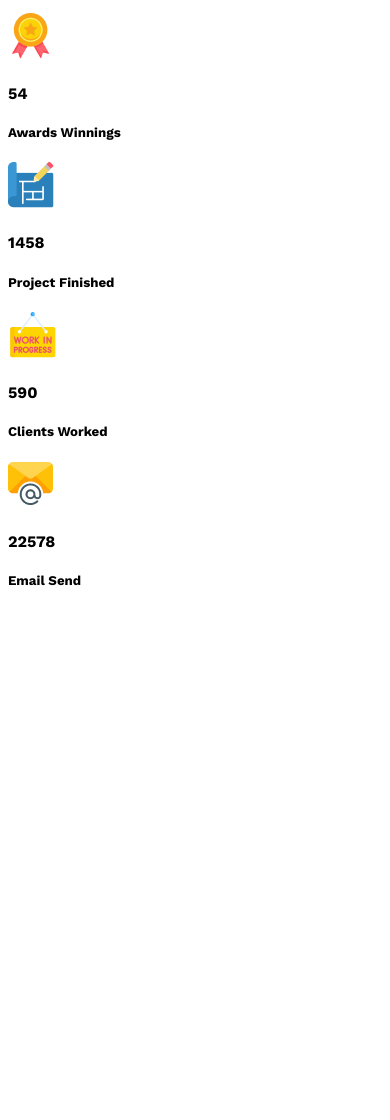
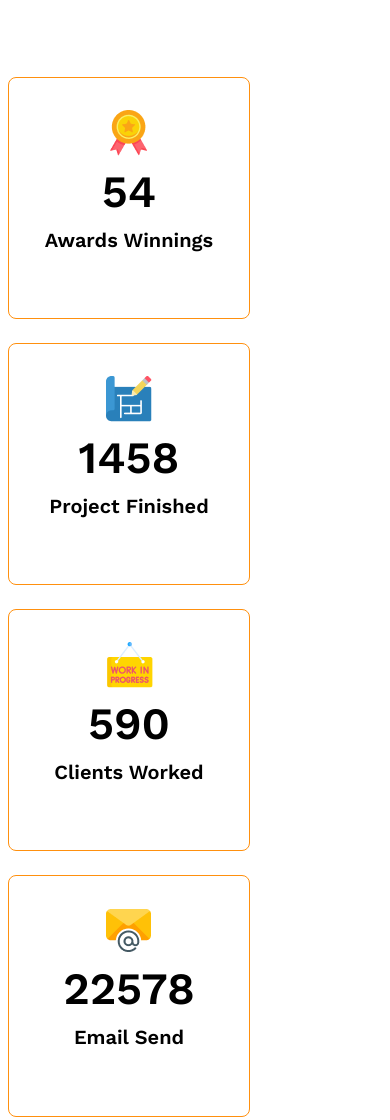
Before and after one commit to mehedipaik/g3-architects-website, a plain HTML site: page index.html in a window 390 px wide. Shown: the part 3372-4492 px from the top of the page. Before the commit the page ends 3982 px from the top, so only its background shows below. Drawn offline with nearby package versions, Linux system fonts and the light colour scheme.

Commit message:
added new fact style and responsive

```diff
--- a/index.html
+++ b/index.html
@@ -56,27 +56,36 @@
          <!-- some facts -->
           <section>
             <h3 class="section-title">Some Facts</h3>
-            <p class="text-light-gray">There are many variations of passages of Lorem Ipsum available, but the majority have suffered alteration.</p>
+            <p class="text-light-gray fact-description">There are many variations of passages of Lorem Ipsum available, but the majority have suffered alteration.</p>
             <div class="fact-container">
-                <div class="fact">
+                <div class="fact display-flex">
+                    <div>
                     <img src="images/icons/ribon.png" alt="">
                     <h4 class="fact-number">54</h4>
                     <h5 class="fact-name">Awards Winnings</h5>
+                    </div>
+
                 </div>
-                <div class="fact">
+                <div class="fact display-flex">
+                    <div>
                     <img src="images/icons/projects.png" alt="">
                     <h4 class="fact-number">1458</h4>
                     <h5 class="fact-name">Project Finished</h5>
+                    </div>
                 </div>
-                <div class="fact">
+                <div class="fact display-flex">
+                    <div>
                     <img src="images/icons/customers.png" alt="">
                     <h4 class="fact-number">590</h4>
                     <h5 class="fact-name">Clients Worked</h5>
+                    </div>
                 </div>
-                <div class="fact">
+                <div class="fact display-flex">
+                    <div>
                     <img src="images/icons/email.png" alt="">
                     <h4 class="fact-number">22578</h4>
                     <h5 class="fact-name">Email Send</h5>
+                    </div>
                 </div>
 
             </div>
--- a/styles/g3.css
+++ b/styles/g3.css
@@ -30,6 +30,10 @@
 }
 main > section{
     margin-top: 130px;
+}
+.section-title{
+    font-size: 2.8rem;
+    font-weight: 700;
 }
 /* dark 2 */
 .text-gray{
@@ -99,10 +103,7 @@
 .our-features{
     margin-left: 130px;
 }
-.section-title{
-    font-size: 2.8rem;
-    font-weight: 700;
-}
+
 #quick-list{
     font-weight: 500;
 
@@ -112,20 +113,54 @@
     line-height: 26px;
     margin-bottom: 50px;
 }
+/* some fact related style */
+.fact-container{
+    display: grid;
+    grid-template-columns: repeat(4, 1fr);
+}
+.fact{
+    border: 1PX solid #FF900E;
+    width: 240px;
+    height: 240px;
+    border-radius: 8px;
+    align-items: center;
+    justify-content: center;
+    text-align: center;
+}
+.fact-number{
+    font-size: 2.8rem;
+    font-weight: 600;
+    margin-top: 5px;
+    margin-bottom: 10px;
+}
+.fact-name{
+    font-size: 1.25rem;
+    font-weight: 600;
+    margin-top: 10px;
+}
+.fact-description{
+    max-width: 540px;
+    margin-bottom: 80px;
+}
 
 /* responsive media */
 
 @media screen and (max-width: 576px) {
-    .navbar, .nav-links, .team-features{
-        flex-direction: column;
+    .navbar, .nav-links, .team-features {
+        flex-direction: column ;
     }
-    .team-img-container{
+    }
+    .team-img-container, .fact-container{
         grid-template-columns: repeat(1, 1fr);
+    }
+    .fact-container{
+        justify-content: center;
+        gap: 24px;
     }
     .our-features{
         margin: 20px;
     }
-}
+
 /* medium size device  */
 @media screen and (min-width: 576px) and (max-width: 992px){
     .team-features{
```
